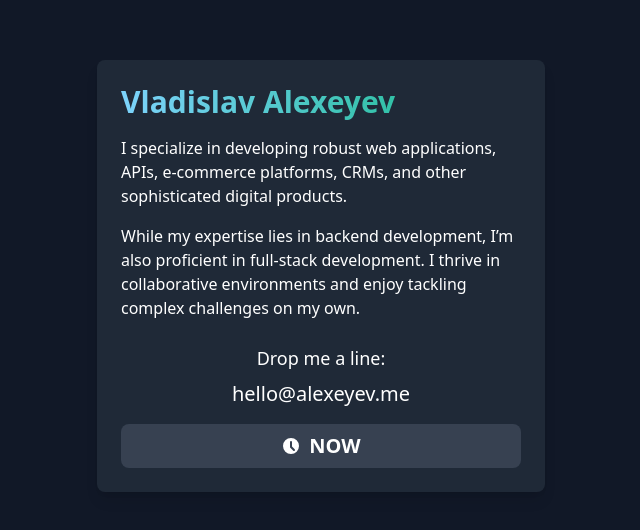
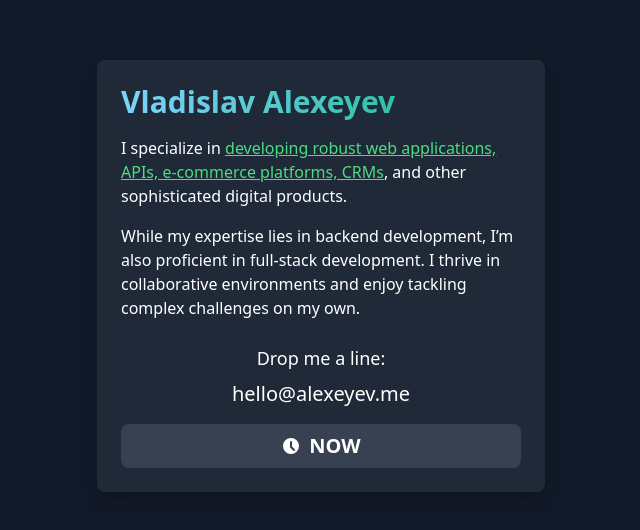
Before and after one commit to vlaim/alexeyev.me, a plain HTML site: page index.html in a window 1280 px wide. Shown: the part 124-654 px from the top of the page, without its empty margins (319-959 px from the left). Drawn offline with nearby package versions, Linux system fonts and the light colour scheme.

Commit message:
Add link

```diff
--- a/index.html
+++ b/index.html
@@ -16,7 +16,7 @@
             Vladislav Alexeyev
         </h1>
         <p class="text-white text-base mt-4">
-            I specialize in developing robust web applications, APIs, e-commerce platforms, CRMs, and other sophisticated digital products.
+            I specialize in <a href="https://selfsoft.io" class="underline text-green-400">developing robust web applications, APIs, e-commerce platforms, CRMs</a>, and other sophisticated digital products.
         </p>
         <p class="text-white text-base mt-4">
             While my expertise lies in backend development, I’m also proficient in full-stack development. I thrive in collaborative environments and enjoy tackling complex challenges on my own.
```
